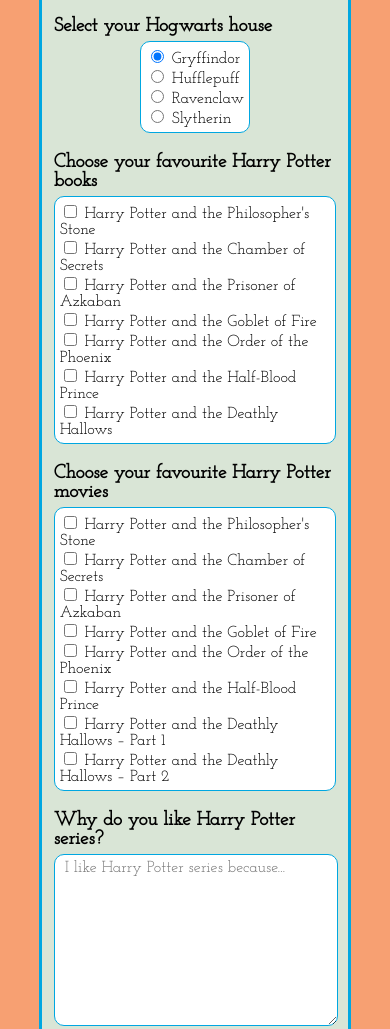
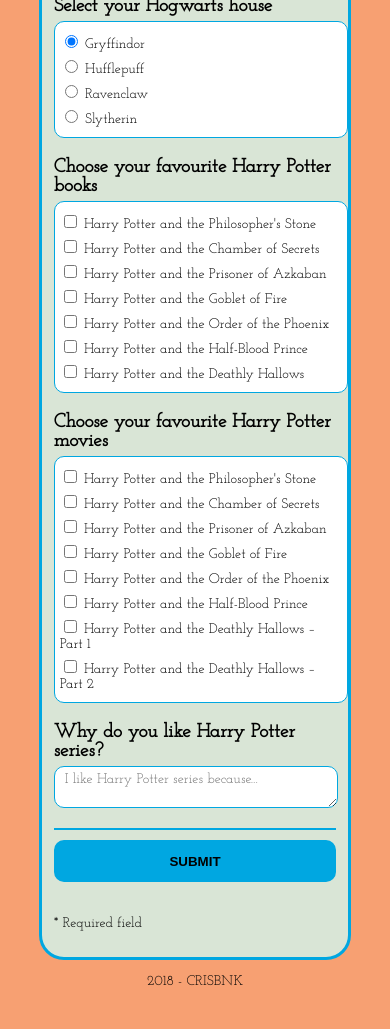
Before and after one commit to crisbnk/survey-form, a website: page index.html in a window 390 px wide. Shown: the part 496-1525 px from the top of the page. After the commit the page ends 1499 px from the top, so only its background shows below. Drawn offline with Linux system fonts and the light colour scheme; a web font is replaced by a local one.

Commit message:
Fixed responsive style

```diff
--- a/index.html
+++ b/index.html
@@ -213,8 +213,7 @@
             <label class="text-description" for="textarea">
               Why do you like Harry Potter series?
             </label>
-            <textarea id="textarea"
-              name="textarea" rows="10" cols="50"
+            <textarea id="textarea" name="textarea"
               placeholder="I like Harry Potter series because..."></textarea>
           </div>
           <div class="button-wrapper">
--- a/style.css
+++ b/style.css
@@ -1,7 +1,7 @@
 :root {
   --main-bg-color: #f7a072;
   --secondary-bg-color: #d9e5d6;
-  --main-font-size: 16px;
+  --main-font-size: 14px;
   --main-font-color: #000000;
   --main-border-color: #00a7e1;
 }
@@ -58,6 +58,10 @@
   justify-content: flex-start;
   align-items: center;
   margin: 10px 0;
+}
+
+form div.user-field div.selectdiv {
+  width: 100%;
 }
 
 form div.user-field input,
@@ -122,6 +126,11 @@
   border: 1px solid var(--main-border-color);
   border-radius: 10px;
   padding: 5px;
+  width: 100%;
+}
+
+form .selection-wrapper div {
+  margin: 5px 0px;
 }
 
 form .button-wrapper {
@@ -155,4 +164,16 @@
   form button#submit {
     width: 100%;
   }
+
+  form .user-field label {
+    flex-basis: 100%;
+    margin-bottom: 5px;
+  }
+
+  form div.user-field input,
+  form div.user-field div.selectdiv,
+  form div.user-field textarea,
+  form .user-field .selection-wrapper {
+    flex-basis: 100%;
+  }
 }
```
